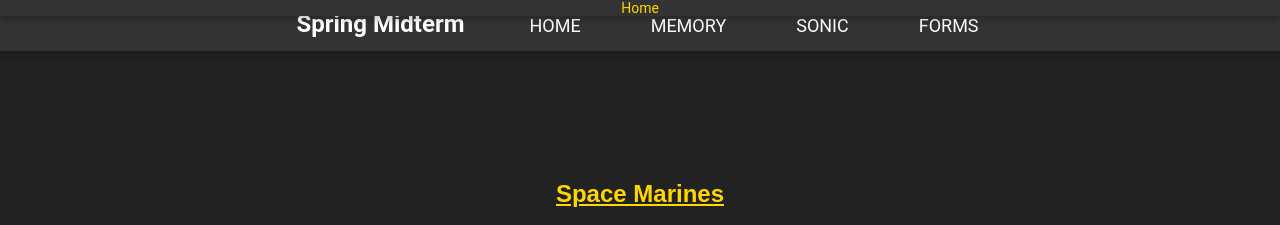
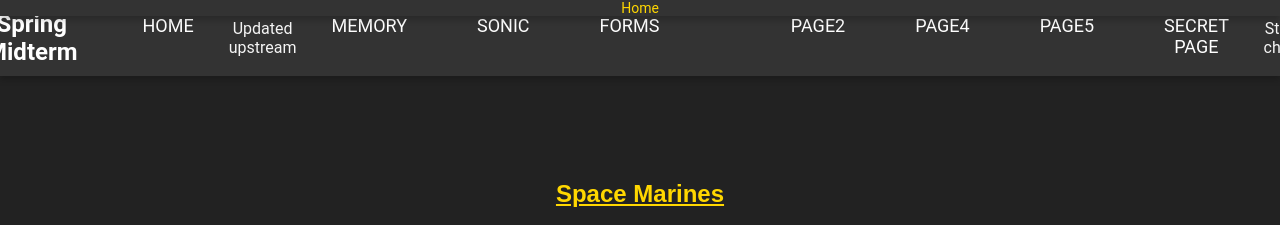
Before and after one commit to gregory-code/WebDev2_Midterm_2025, a plain HTML site: page page3.html in a window 1280 px wide. Shown: the top 225 px of the page. Drawn offline with Linux system fonts and the light colour scheme.

Commit message:
Update page3.html

```diff
--- a/page3.html
+++ b/page3.html
@@ -174,9 +174,16 @@
                 <ul>
                     <li><div class="navbar-text" id="Hover">Spring Midterm</div></li>
                     <li><a href="index.html">Home</a></li>
+<<<<<<< Updated upstream
                     <li><a href="memory.html">Memory</a></li>
                     <li><a href="page5.html">Sonic</a></li>
                     <li><a href="page6.html">Forms</a></li>
+=======
+                    <li><a href="page2.html">Page2</a></li>
+                    <li><a href="page4.html">Page4</a></li>
+                    <li><a href="page5.html">Page5</a></li>
+					<li><a href="page6.html">Secret Page</a></li>
+>>>>>>> Stashed changes
                 </ul>
             </nav>
         </header>
```
